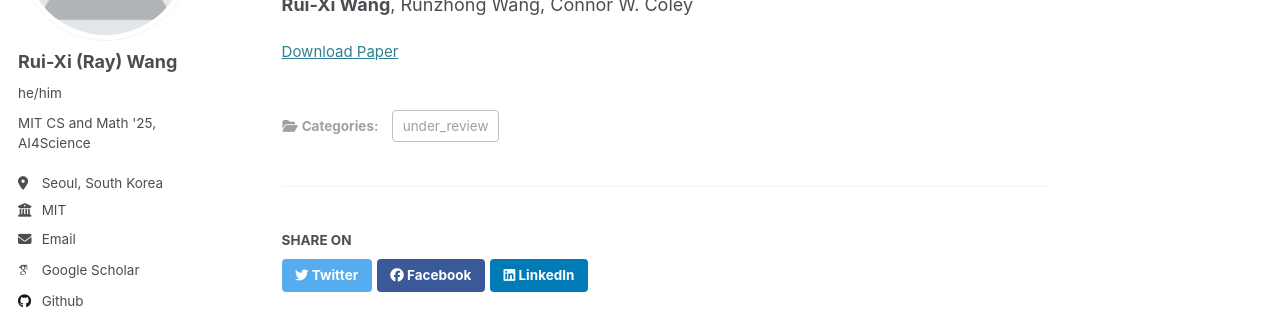
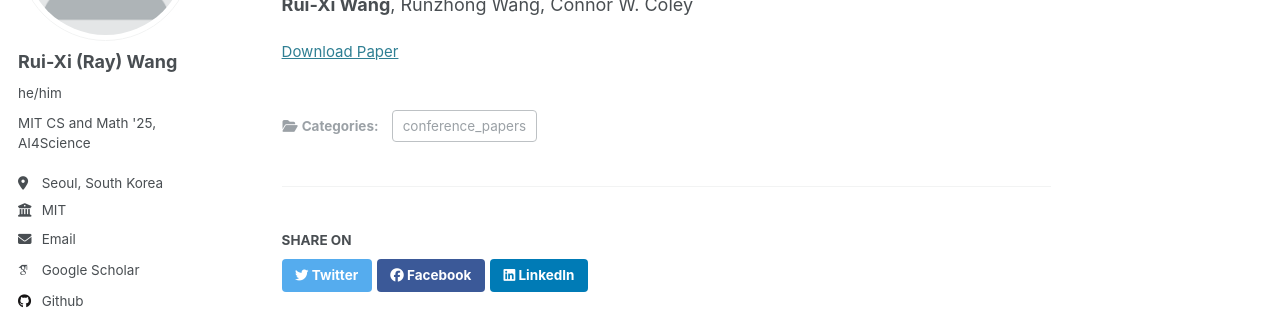
Before and after one commit to RuiXiWangTW/RuiXiWangTW.github.io, a Jekyll site: the page built from _publications/2026-05-06-GLACIER.md, in a window 1280 px wide and 1028 px high. Shown: the part 240-550 px from the top of the window. Built offline with Jekyll 4.4.1, drawn with Linux system fonts in a browser that asks for light colours; some web fonts are replaced.

Commit message:
update glacier

```diff
--- a/_publications/2026-05-06-GLACIER.md
+++ b/_publications/2026-05-06-GLACIER.md
@@ -1,8 +1,8 @@
 ---
 title: "GLACIER: Rethinking Mass Spectrum Prediction as an Object Detection Problem"
 collection: publications
-category: under_review
-date: 2026-02-06
+category: conference_papers
+date: 2026-06-28
 venue: arxiv
 paperurl: 'https://arxiv.org/abs/2606.29161'
 ---
```
